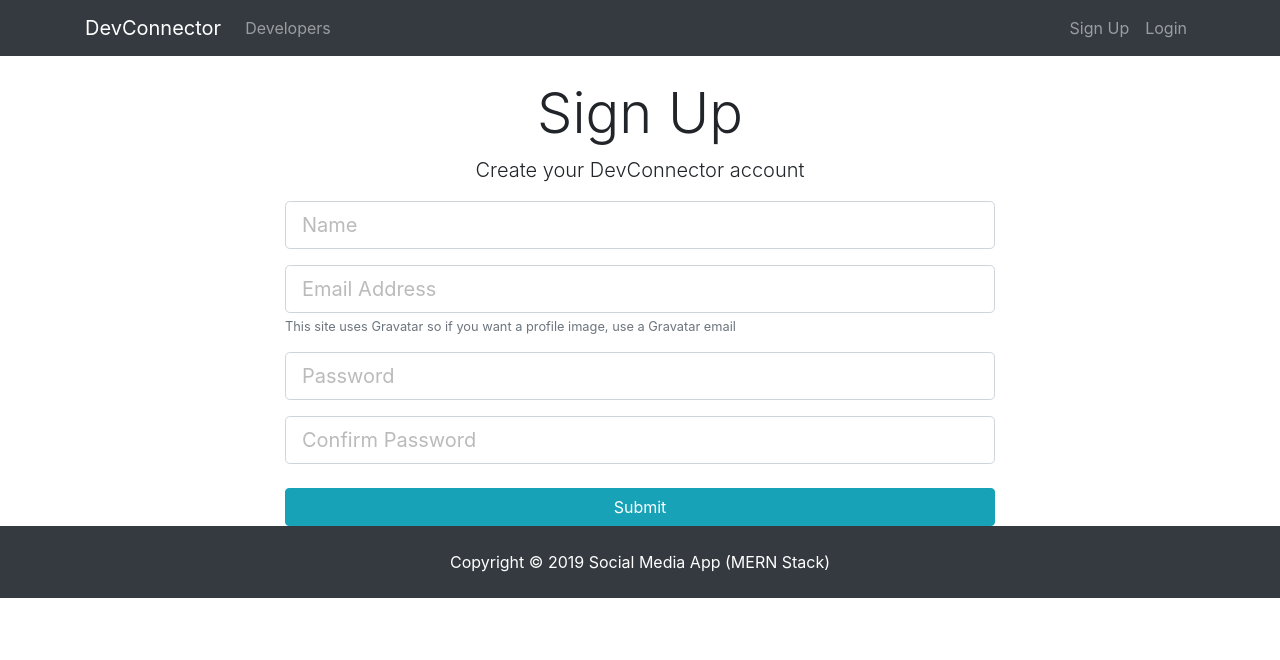
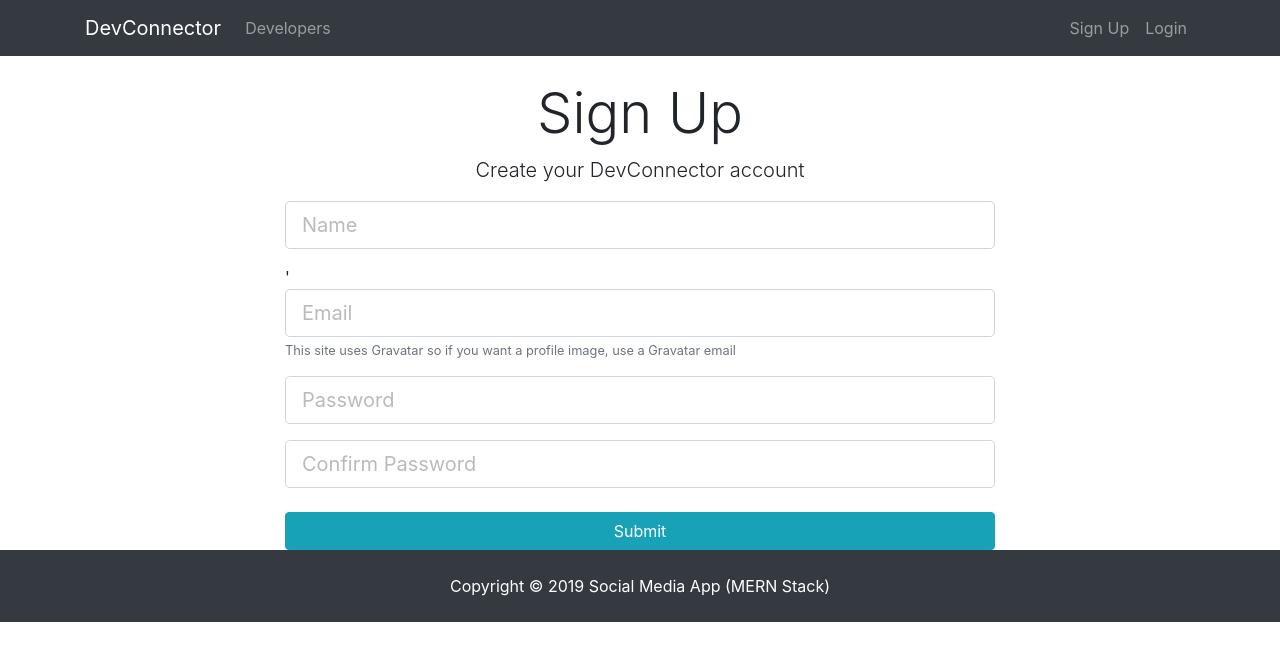
Before and after one commit to YslasCo/smMERNApp, a React (Create React App) app in the folder client/: page /register in a window 1280 px wide. Shown: the top 660 px of the page. Built offline with nearby package versions, Linux system fonts and the light colour scheme.

Commit message:
TextFieldGroup Input Component

```diff
--- a/client/src/components/auth/Login.js
+++ b/client/src/components/auth/Login.js
@@ -3,6 +3,7 @@
 import { connect } from "react-redux";
 import classnames from "classnames";
 import { loginUser } from "../../actions/authActions";
+import TextFieldGroup from "../common/TextFieldGroup";
 
 class Login extends Component {
   constructor() {
@@ -60,36 +61,24 @@
                 Sign in to your DevConnector account
               </p>
               <form onSubmit={this.onSubmit}>
-                <div className="form-group">
-                  <input
-                    type="email"
-                    className={classnames("form-control form-control-lg", {
-                      "is-invalid": errors.email
-                    })}
+                <TextFieldGroup
                   placeholder="Email Address"
                   name="email"
+                  type="email"
                   value={this.state.email}
                   onChange={this.onChange}
+                  error={errors.email}
                 />
-                  {errors.email && (
-                    <div className="invalid-feedback">{errors.email}</div>
-                  )}
-                </div>
-                <div className="form-group">
-                  <input
-                    type="password"
-                    className={classnames("form-control form-control-lg", {
-                      "is-invalid": errors.password
-                    })}
+
+                <TextFieldGroup
                   placeholder="Password"
                   name="password"
+                  type="password"
                   value={this.state.password}
                   onChange={this.onChange}
+                  error={errors.password}
                 />
-                  {errors.password && (
-                    <div className="invalid-feedback">{errors.password}</div>
-                  )}
-                </div>
+
                 <input type="submit" className="btn btn-info btn-block mt-4" />
               </form>
             </div>
--- a/client/src/components/auth/Register.js
+++ b/client/src/components/auth/Register.js
@@ -4,6 +4,7 @@
 import classnames from "classnames";
 import { connect } from "react-redux";
 import { registerUser } from "../../actions/authActions";
+import TextFieldGroup from "../common/TextFieldGroup";
 
 class Register extends Component {
   constructor() {
@@ -62,70 +63,39 @@
                 Create your DevConnector account
               </p>
               <form noValidate onSubmit={this.onSubmit}>
-                <div className="form-group">
-                  <input
-                    type="text"
-                    className={classnames("form-control form-control-lg", {
-                      "is-invalid": errors.name
-                    })}
+                <TextFieldGroup
                   placeholder="Name"
                   name="name"
                   value={this.state.name}
                   onChange={this.onChange}
+                  error={errors.name}
                 />
-                  {errors.name && (
-                    <div className="invalid-feedback">{errors.name}</div>
-                  )}
-                </div>
-                <div className="form-group">
-                  <input
+                '
+                <TextFieldGroup
+                  placeholder="Email"
+                  name="email"
                   type="email"
-                    className={classnames("form-control form-control-lg", {
-                      "is-invalid": errors.email
-                    })}
-                    placeholder="Email Address"
-                    name="email"
                   value={this.state.email}
                   onChange={this.onChange}
+                  error={errors.email}
+                  info="This site uses Gravatar so if you want a profile image, use a Gravatar email"
                 />
-                  {errors.email && (
-                    <div className="invalid-feedback">{errors.email}</div>
-                  )}
-                  <small className="form-text text-muted">
-                    This site uses Gravatar so if you want a profile image, use
-                    a Gravatar email
-                  </small>
-                </div>
-                <div className="form-group">
-                  <input
-                    type="password"
-                    className={classnames("form-control form-control-lg", {
-                      "is-invalid": errors.password
-                    })}
+                <TextFieldGroup
                   placeholder="Password"
                   name="password"
+                  type="password"
                   value={this.state.password}
                   onChange={this.onChange}
+                  error={errors.password}
                 />
-                  {errors.password && (
-                    <div className="invalid-feedback">{errors.password}</div>
-                  )}
-                </div>
-                <div className="form-group">
-                  <input
-                    type="password"
-                    className={classnames("form-control form-control-lg", {
-                      "is-invalid": errors.password2
-                    })}
+                <TextFieldGroup
                   placeholder="Confirm Password"
                   name="password2"
+                  type="password2"
                   value={this.state.password2}
                   onChange={this.onChange}
+                  error={errors.password2}
                 />
-                  {errors.password2 && (
-                    <div className="invalid-feedback">{errors.password2}</div>
-                  )}
-                </div>
                 <input type="submit" className="btn btn-info btn-block mt-4" />
               </form>
             </div>
--- /dev/null
+++ b/client/src/components/common/TextFieldGroup.js
@@ -0,0 +1,49 @@
+import React from "react";
+import classnames from "classnames";
+import PropTypes from "prop-types";
+
+const TextFieldGroup = ({
+  name,
+  placeholder,
+  value,
+  label,
+  error,
+  info,
+  type,
+  onChange,
+  disabled
+}) => {
+  return (
+    <div className="form-group">
+      <input
+        type={type}
+        className={classnames("form-control form-control-lg", {
+          "is-invalid": error
+        })}
+        placeholder={placeholder}
+        name={name}
+        value={value}
+        onChange={onChange}
+        disabled={disabled}
+      />
+      {info && <small className="form-text text-muted">{info}</small>}
+      {error && <div className="invalid-feedback">{error}</div>}
+    </div>
+  );
+};
+
+TextFieldGroup.propTypes = {
+  name: PropTypes.string.isRequired,
+  placeholder: PropTypes.string,
+  value: PropTypes.string.isRequired,
+  info: PropTypes.string,
+  error: PropTypes.string,
+  type: PropTypes.string.isRequired,
+  onChange: PropTypes.func.isRequired,
+  disabled: PropTypes.string
+};
+
+TextFieldGroup.defaultProps = {
+  type: "text"
+};
+export default TextFieldGroup;
```
Lines whose indentation alone changed are shown as unchanged.
